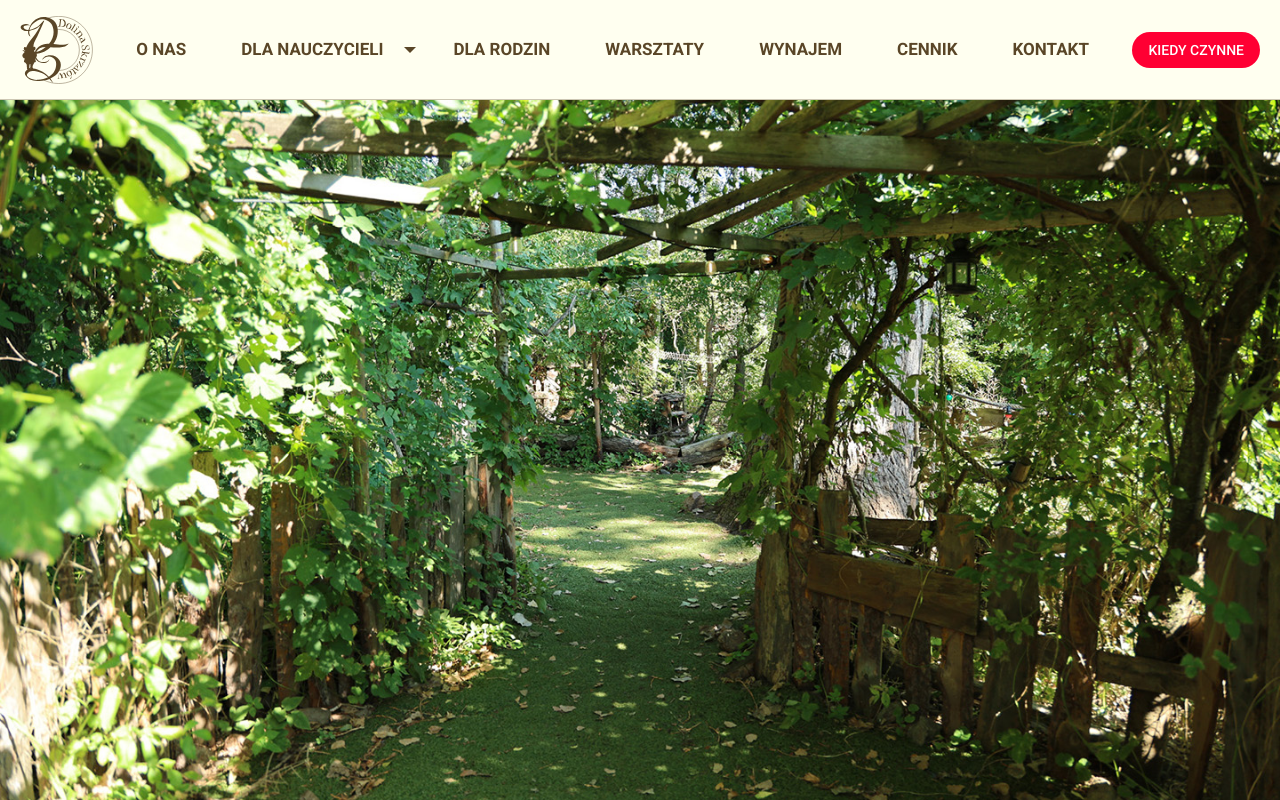
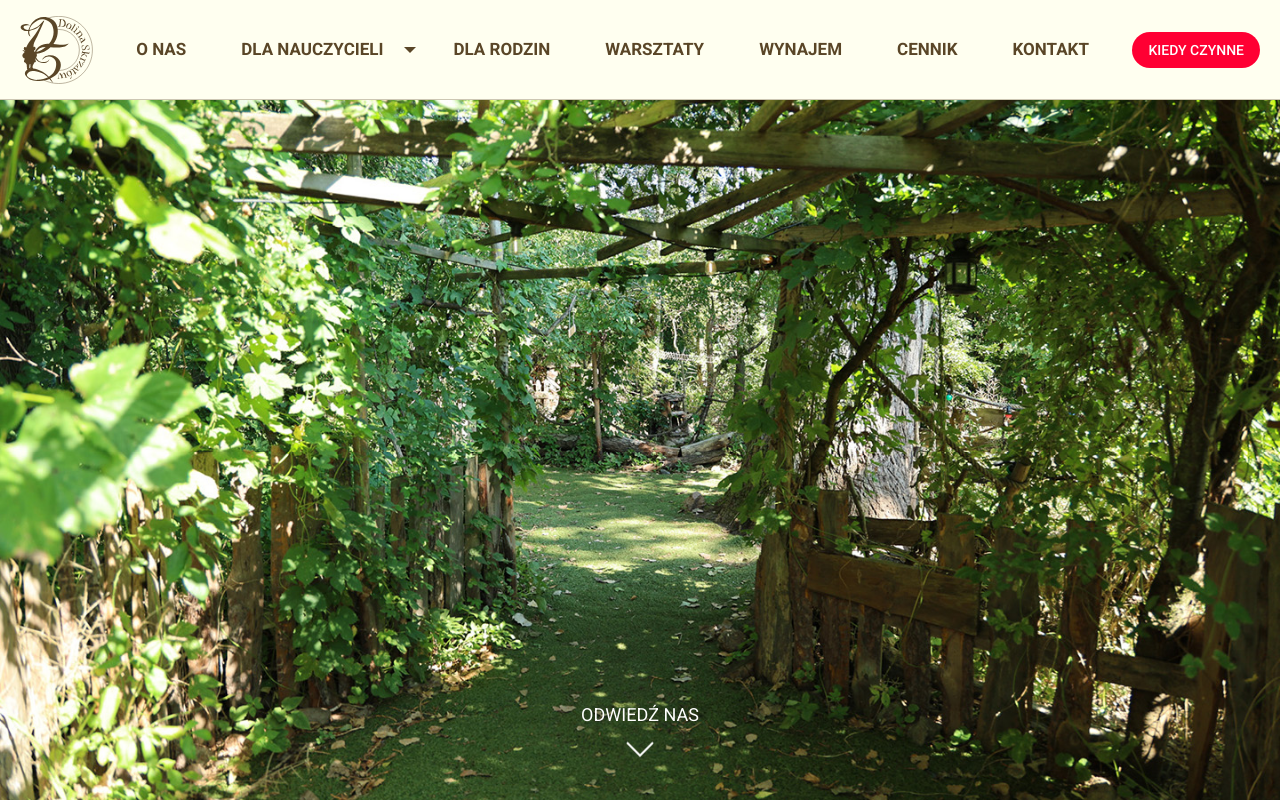
Before and after one commit to mattkepa/dolinaskrzatow-website, a website built with webpack: page src/index.html in a window 1280 px wide. Built offline with nearby package versions, Linux system fonts and the light colour scheme.

Commit message:
feat: add scrollme link to main content on hero slider

```diff
--- a/src/index.html
+++ b/src/index.html
@@ -213,6 +213,16 @@
     <div class="hero-slider__slide hero-slider__slide--active"></div>
     <div class="hero-slider__slide"></div>
     <div class="hero-slider__slide"></div>
+
+    <div class="hero-slider__scrollme">
+      <p class="hero-slider__scrollme-text">ODWIEDŹ NAS</p>
+      <a id="scrollme-link" href="#tresc-glowna" data-target="tresc-glowna">
+        <svg width="30px" height="20px">
+          <path stroke="#ffffff" fill="none" stroke-width="2px" d="M2.000,5.000 L15.000,18.000 L28.000,5.000 "></path>
+        </svg>
+      </a>
+    </div>
+    <!-- /.hero-slider__scrollme -->
   </div>
   <!-- /.hero-slider -->
   <!-- HERO SLIDER END -->
--- a/src/sass/components/_hero-slider.scss
+++ b/src/sass/components/_hero-slider.scss
@@ -21,6 +21,76 @@
     &--active {
       opacity: 1;
     }
+  }
+
+  &__scrollme {
+    position: absolute;
+    bottom: 15px;
+    width: 100%;
+    display: flex;
+    flex-direction: column;
+    align-items: center;
+    text-align: center;
+
+    &-text {
+      display: none;
+      font-family: 'Roboto';
+      font-weight: 400;
+      font-size: 0.75rem;
+      color: #ffffff;
+      text-align: center;
+      margin: 1rem 0;
+    }
+
+    svg {
+      animation: slideInDown;
+      animation-duration: 4000ms;
+      animation-iteration-count: infinite;
+    }
+  }
+}
+
+@media only screen and (min-height: 331px) {
+  .hero-slider {
+    &__scrollme {
+      bottom: 20px;
+
+      &-text {
+        display: block;
+      }
+    }
+  }
+}
+
+@media screen and (min-height: 401px) {
+  .hero-slider {
+    &__scrollme {
+      bottom: 30px;
+
+      &-text {
+        font-size: 0.9rem;
+      }
+    }
+  }
+}
+
+@keyframes slideInDown {
+  0% {
+    transform: translate3d(0, -100%, 0);
+    opacity: 0;
+  }
+
+  25% {
+    opacity: 1;
+  }
+
+  75% {
+    transform: translate3d(0, 0, 0);
+    opacity: 1;
+  }
+
+  100% {
+    opacity: 0;
   }
 }
 
```
